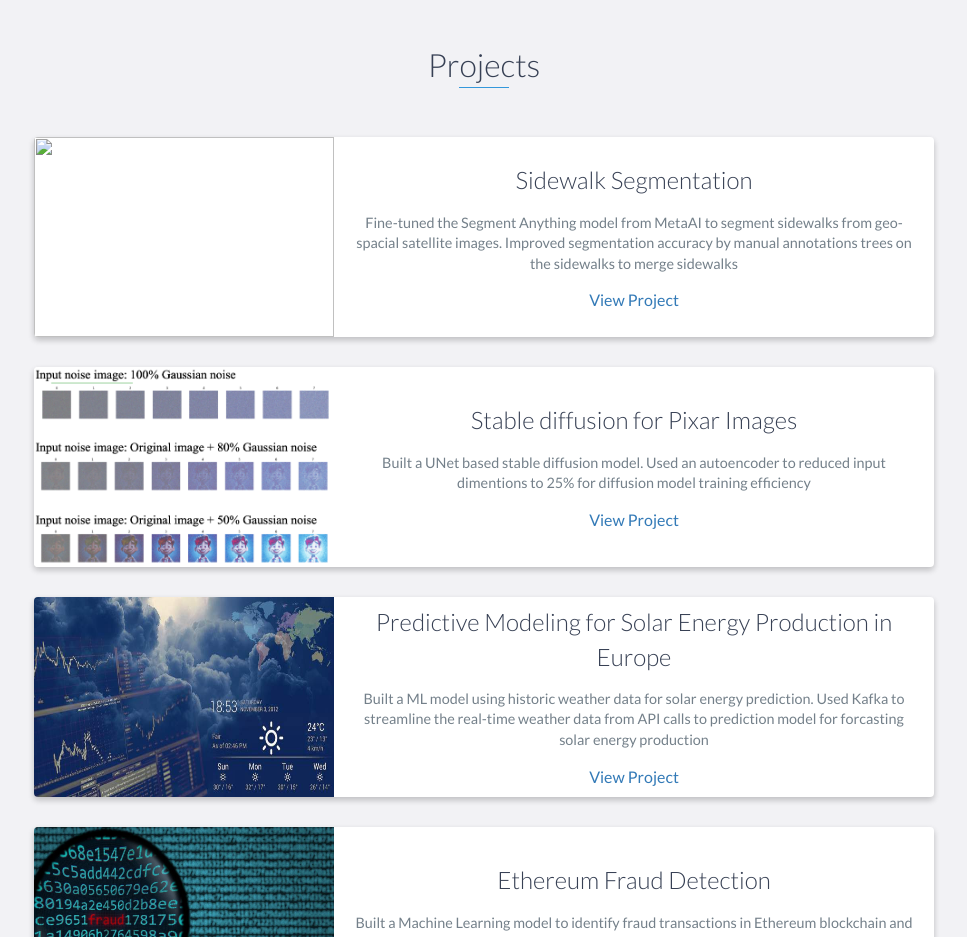
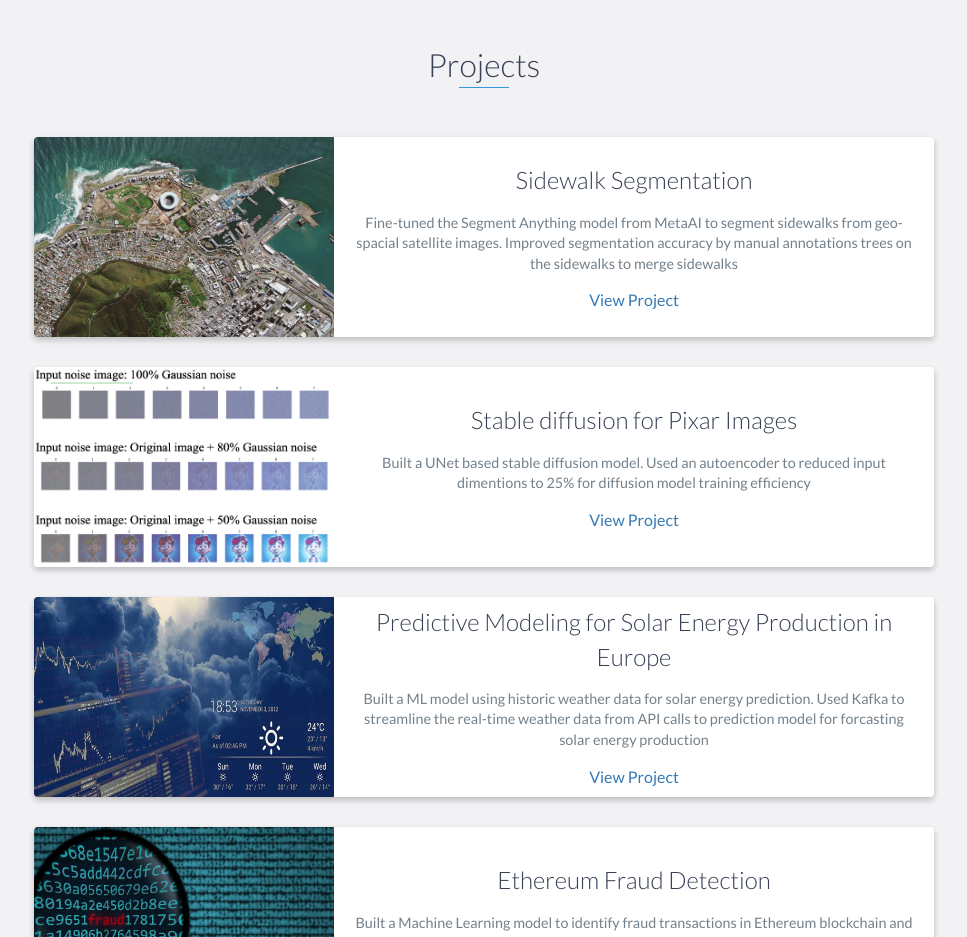
Before and after one commit to TekuriSaiAkhil/portfolio, a website: page index.html in a window 1280 px wide. Shown: the part 3020-3957 px from the top of the page, without its empty margins (156-1123 px from the left). Drawn offline with nearby package versions, Linux system fonts and the light colour scheme.

Commit message:
update with new projects

```diff
--- a/index.html
+++ b/index.html
@@ -170,7 +170,7 @@
             <div class="row">
                 <div class="project shadow-large">
                     <div class="project-image">
-                        <img src="" width="300" height="200"/>
+                        <img src="images/satellite-imagery-large.png" width="300" height="200"/>
                     </div>
                     <!-- End .project-image -->
                     <div class="project-info">
```
Also changed, not shown: images/satellite-imagery-large.png (added).
